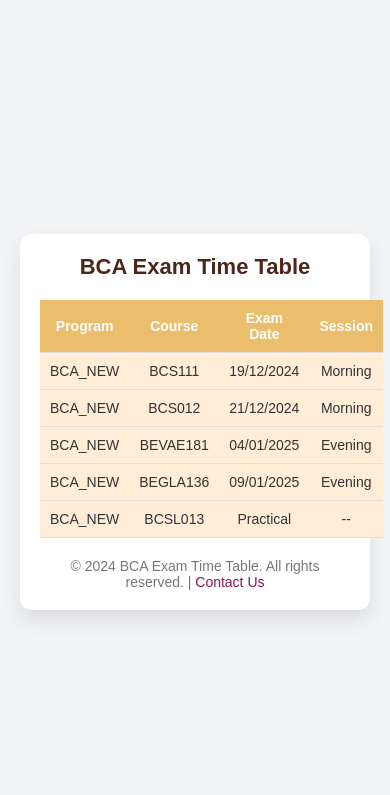
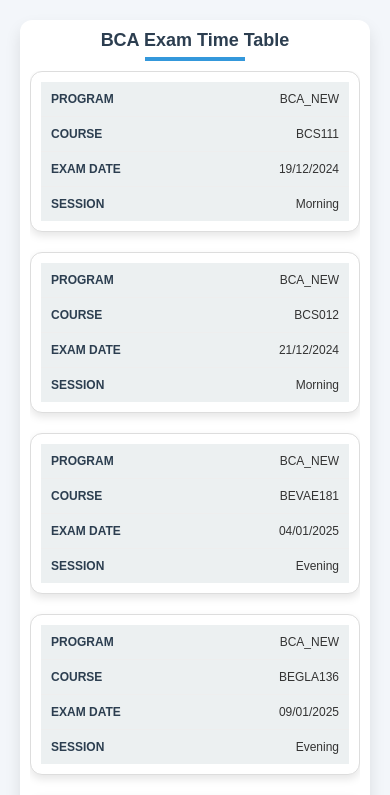
Before and after one commit to OpenKnowledgeBase/sheet, a plain HTML site: page index.html in a window 390 px wide. Shown: the top 795 px of the page. Drawn offline with Linux system fonts and the light colour scheme.

Commit message:
Update index.html

```diff
--- a/index.html
+++ b/index.html
@@ -5,6 +5,7 @@
     <meta name="viewport" content="width=device-width, initial-scale=1.0">
     <title>BCA Exam Time Table</title>
     <style>
+        /* Global styles */
         * {
             margin: 0;
             padding: 0;
@@ -13,7 +14,7 @@
         }
 
         body {
-            background-color: #f3f4f6;
+            background-color: #f3f6fa;
             color: #333;
             display: flex;
             justify-content: center;
@@ -24,72 +25,141 @@
 
         .container {
             background-color: #fff;
-            box-shadow: 0 10px 20px rgba(0, 0, 0, 0.1);
+            box-shadow: 0 8px 16px rgba(0, 0, 0, 0.1);
             border-radius: 12px;
-            padding: 30px;
+            padding: 20px;
             max-width: 900px;
             width: 100%;
+            transition: all 0.3s ease-in-out;
+        }
+
+        .container:hover {
+            transform: scale(1.01);
         }
 
         h1 {
-            font-size: 28px;
+            font-size: 26px;
             margin-bottom: 20px;
             text-align: center;
-            color: #4C2719;
+            color: #2C3E50;
+            position: relative;
         }
 
+        h1::after {
+            content: '';
+            width: 100px;
+            height: 4px;
+            background-color: #3498DB;
+            position: absolute;
+            left: 50%;
+            transform: translateX(-50%);
+            bottom: -10px;
+        }
+
+        /* Styling for table */
         table {
             width: 100%;
             border-collapse: collapse;
             margin-bottom: 20px;
             text-align: center;
+            background-color: #fff;
+            border-radius: 8px;
+            overflow: hidden;
         }
 
         th, td {
-            padding: 15px;
+            padding: 12px;
             border-bottom: 1px solid #e0e0e0;
+            font-size: 16px;
         }
 
         th {
-            background-color: #EABE6C;
+            background-color: #3498DB;
             color: white;
             font-weight: 600;
+            text-transform: uppercase;
         }
 
         td {
-            background-color: #FFEDD8;
+            background-color: #ECF0F1;
             color: #333;
         }
 
-        /* Improve table row hover effect */
-        tr:hover td {
-            background-color: #F7DCB4;
-        }
+        /* Card view for mobile */
+        @media (max-width: 768px) {
+            table, thead, tbody, th, td, tr {
+                display: block;
+            }
 
-        /* Make the table responsive */
-        @media (max-width: 600px) {
-            table, th, td {
+            thead tr {
+                display: none;
+            }
+
+            tr {
+                margin-bottom: 20px;
+                border: 1px solid #ddd;
+                border-radius: 12px;
+                padding: 10px;
+                background-color: #fff;
+                box-shadow: 0 4px 8px rgba(0, 0, 0, 0.1);
+            }
+
+            td {
+                display: flex;
+                justify-content: space-between;
+                padding: 10px;
                 font-size: 14px;
-                padding: 10px;
+                border: none;
+                border-bottom: 1px solid #eee;
+                background-color: #ECF0F1;
+                font-weight: 500;
+            }
+
+            td:before {
+                content: attr(data-label);
+                font-weight: bold;
+                color: #2C3E50;
+                text-transform: uppercase;
+            }
+
+            td:last-child {
+                border-bottom: none;
+            }
+
+            h1 {
+                font-size: 24px;
             }
 
             .container {
-                padding: 20px;
-            }
-
-            h1 {
-                font-size: 22px;
+                padding: 15px;
             }
         }
 
+        /* Further adjustments for smaller screens */
+        @media (max-width: 480px) {
+            h1 {
+                font-size: 18px;
+            }
+
+            td {
+                font-size: 12px;
+            }
+
+            .container {
+                padding: 10px;
+            }
+        }
+
+        /* Add a footer */
         .footer {
             text-align: center;
             font-size: 14px;
             color: #777;
+            margin-top: 10px;
         }
 
         .footer a {
-            color: #891652;
+            color: #3498DB;
             text-decoration: none;
         }
 
@@ -114,34 +184,34 @@
             </thead>
             <tbody>
                 <tr>
-                    <td>BCA_NEW</td>
-                    <td>BCS111</td>
-                    <td>19/12/2024</td>
-                    <td>Morning</td>
+                    <td data-label="Program">BCA_NEW</td>
+                    <td data-label="Course">BCS111</td>
+                    <td data-label="Exam Date">19/12/2024</td>
+                    <td data-label="Session">Morning</td>
                 </tr>
                 <tr>
-                    <td>BCA_NEW</td>
-                    <td>BCS012</td>
-                    <td>21/12/2024</td>
-                    <td>Morning</td>
+                    <td data-label="Program">BCA_NEW</td>
+                    <td data-label="Course">BCS012</td>
+                    <td data-label="Exam Date">21/12/2024</td>
+                    <td data-label="Session">Morning</td>
                 </tr>
                 <tr>
-                    <td>BCA_NEW</td>
-                    <td>BEVAE181</td>
-                    <td>04/01/2025</td>
-                    <td>Evening</td>
+                    <td data-label="Program">BCA_NEW</td>
+                    <td data-label="Course">BEVAE181</td>
+                    <td data-label="Exam Date">04/01/2025</td>
+                    <td data-label="Session">Evening</td>
                 </tr>
                 <tr>
-                    <td>BCA_NEW</td>
-                    <td>BEGLA136</td>
-                    <td>09/01/2025</td>
-                    <td>Evening</td>
+                    <td data-label="Program">BCA_NEW</td>
+                    <td data-label="Course">BEGLA136</td>
+                    <td data-label="Exam Date">09/01/2025</td>
+                    <td data-label="Session">Evening</td>
                 </tr>
                 <tr>
-                    <td>BCA_NEW</td>
-                    <td>BCSL013</td>
-                    <td>Practical</td>
-                    <td>--</td>
+                    <td data-label="Program">BCA_NEW</td>
+                    <td data-label="Course">BCSL013</td>
+                    <td data-label="Exam Date">Practical</td>
+                    <td data-label="Session">--</td>
                 </tr>
             </tbody>
         </table>
```
